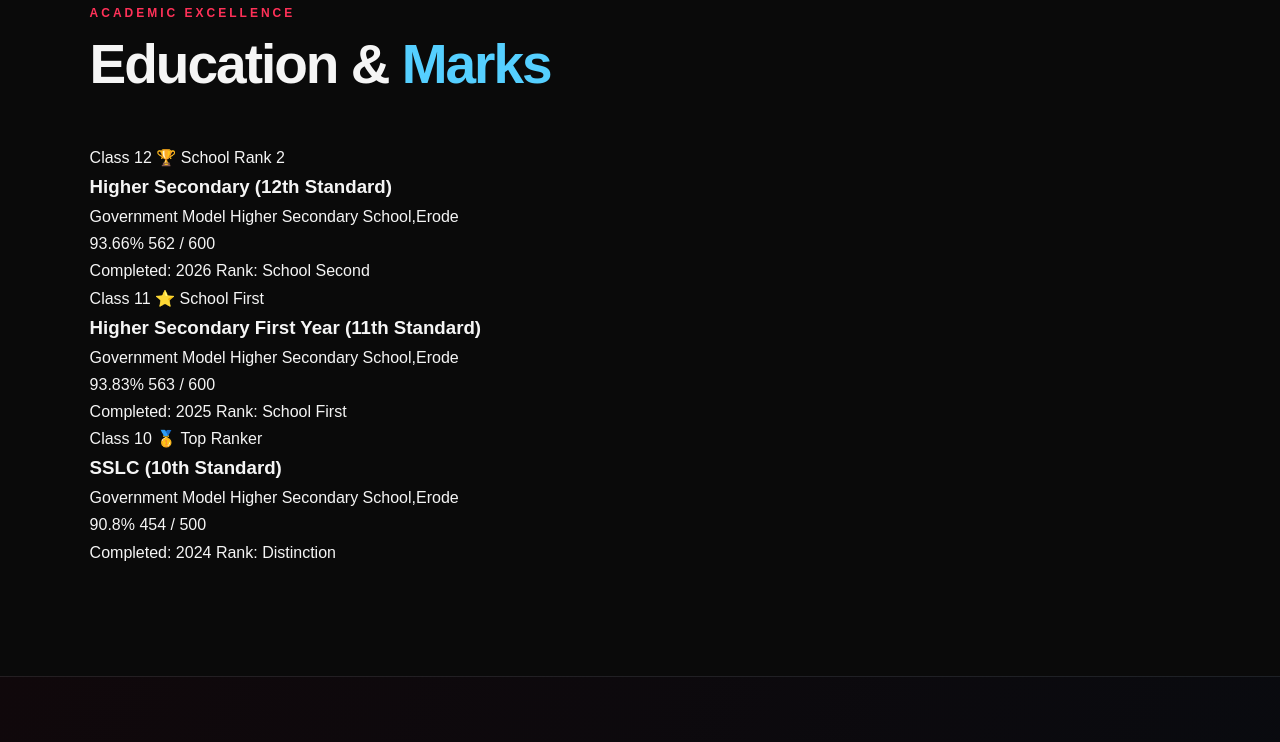
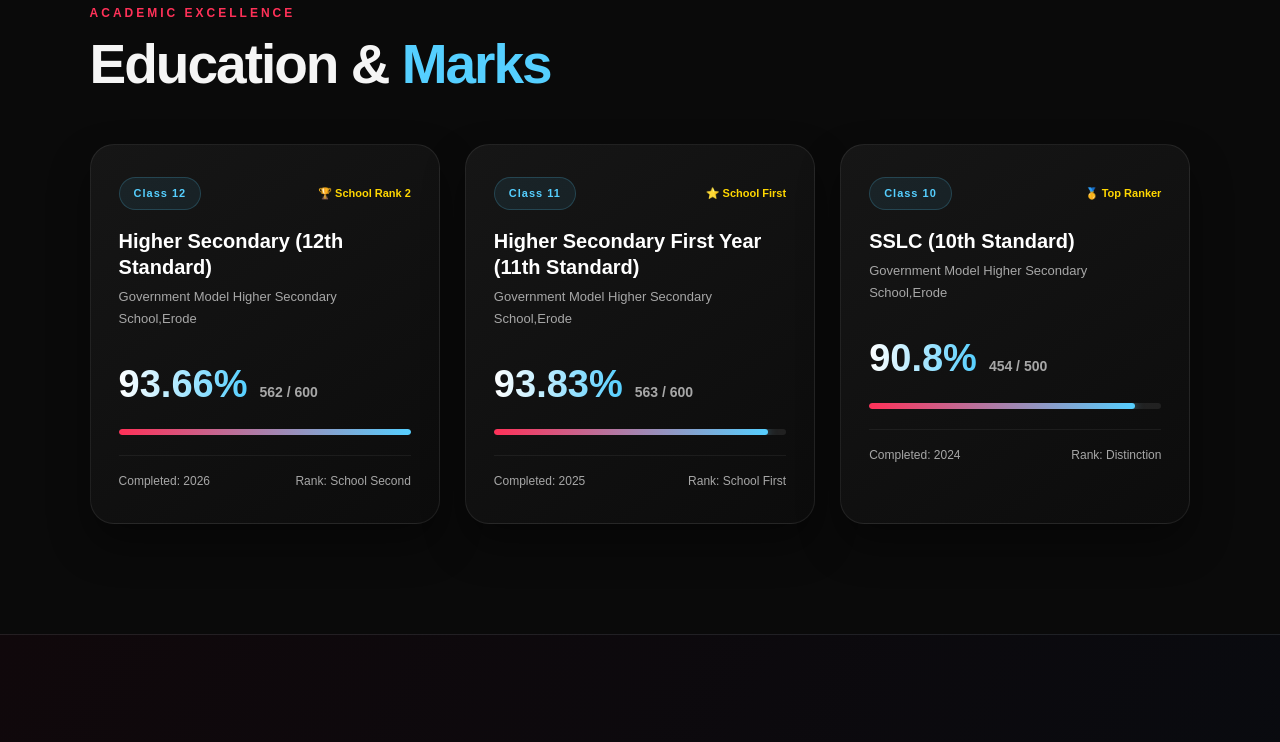
Before and after one commit to sreejanagarajan463-bot/sree-portfolio, a plain HTML site: page index.html in a window 1280 px wide. Shown: the part 2214-2956 px from the top of the page. Drawn offline with Linux system fonts and the light colour scheme.

Commit message:
Update style.css

```diff
--- a/style.css
+++ b/style.css
@@ -2757,3 +2757,150 @@ transform:
     border-radius: 50% !important;
     object-fit: cover !important;
 }
+/* =========================================
+   EDUCATION SECTION & PREMIUM ACHIEVEMENTS
+========================================= */
+
+.education-grid {
+    display: grid;
+    grid-template-columns: repeat(3, 1fr);
+    gap: 25px;
+    margin-top: 20px;
+}
+
+.education-card {
+    position: relative;
+    padding: 32px 28px;
+    border-radius: 24px;
+    background: linear-gradient(145deg, #161616, #0c0c0c);
+    border: 1px solid rgba(255, 255, 255, 0.08);
+    box-shadow: 0 20px 40px rgba(0, 0, 0, 0.4);
+    transition: all 0.4s ease;
+}
+
+.education-card:hover {
+    transform: translateY(-8px);
+    border-color: rgba(85, 207, 255, 0.4);
+    box-shadow: 0 25px 50px rgba(85, 207, 255, 0.12);
+}
+
+.edu-header {
+    display: flex;
+    justify-content: space-between;
+    align-items: center;
+    margin-bottom: 18px;
+}
+
+.edu-badge {
+    padding: 6px 14px;
+    border-radius: 50px;
+    font-size: 11px;
+    font-weight: 800;
+    letter-spacing: 1px;
+    color: var(--blue);
+    background: rgba(85, 207, 255, 0.08);
+    border: 1px solid rgba(85, 207, 255, 0.2);
+}
+
+.rank-tag {
+    font-size: 11px;
+    font-weight: 700;
+    color: #ffd700;
+}
+
+.education-card h3 {
+    font-size: 20px;
+    line-height: 1.3;
+    color: #ffffff;
+    margin-bottom: 6px;
+}
+
+.school-name {
+    color: var(--gray);
+    font-size: 13px;
+    margin-bottom: 22px;
+}
+
+.mark-display {
+    display: flex;
+    align-items: baseline;
+    gap: 12px;
+    margin-bottom: 12px;
+}
+
+.percentage {
+    font-size: 38px;
+    font-weight: 900;
+    background: linear-gradient(90deg, #ffffff, var(--blue));
+    -webkit-background-clip: text;
+    background-clip: text;
+    color: transparent;
+}
+
+.total-score {
+    font-size: 14px;
+    color: var(--gray);
+    font-weight: 600;
+}
+
+.edu-bar {
+    width: 100%;
+    height: 6px;
+    border-radius: 10px;
+    background: rgba(255, 255, 255, 0.08);
+    overflow: hidden;
+    margin-bottom: 20px;
+}
+
+.edu-bar span {
+    display: block;
+    height: 100%;
+    border-radius: 10px;
+    background: linear-gradient(90deg, var(--red), var(--blue));
+    box-shadow: 0 0 10px rgba(85, 207, 255, 0.5);
+}
+
+.edu-footer {
+    display: flex;
+    justify-content: space-between;
+    font-size: 12px;
+    color: var(--gray);
+    border-top: 1px solid rgba(255, 255, 255, 0.06);
+    padding-top: 15px;
+}
+
+.achievement-header {
+    display: flex;
+    align-items: center;
+    gap: 12px;
+    flex-wrap: wrap;
+    margin-bottom: 6px;
+}
+
+.achievement-tag {
+    padding: 4px 12px;
+    border-radius: 50px;
+    font-size: 11px;
+    font-weight: 800;
+    color: #ffd700;
+    background: rgba(255, 215, 0, 0.08);
+    border: 1px solid rgba(255, 215, 0, 0.25);
+}
+
+.achievement-tag.state-tag {
+    color: var(--blue);
+    background: rgba(85, 207, 255, 0.08);
+    border-color: rgba(85, 207, 255, 0.25);
+}
+
+.achievement-tag.collector-tag {
+    color: var(--red);
+    background: rgba(255, 49, 88, 0.08);
+    border-color: rgba(255, 49, 88, 0.25);
+}
+
+@media (max-width: 950px) {
+    .education-grid {
+        grid-template-columns: 1fr;
+    }
+}
```
